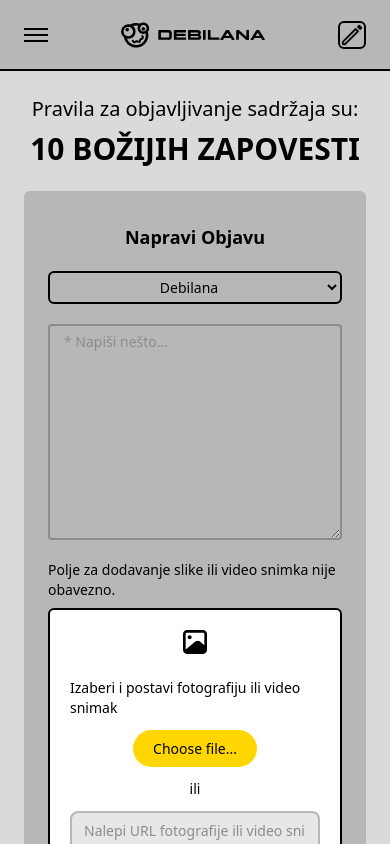
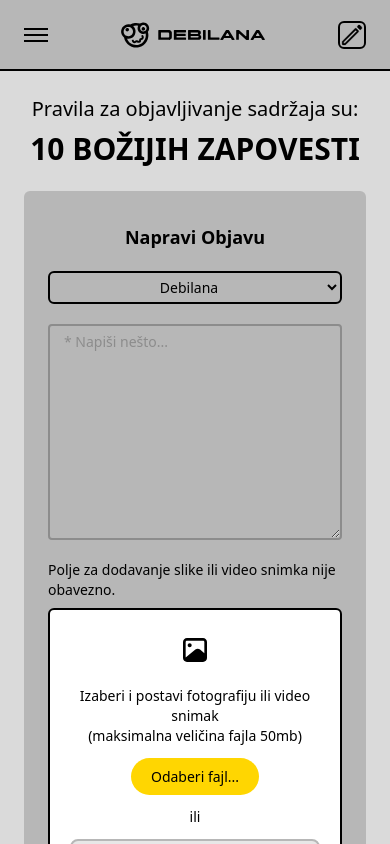
Before and after one commit to alen71/Debilana-Next13-Tailwind-Firebase, a Next.js app: page /create-post in a window 390 px wide. Built offline with nearby package versions, Linux system fonts and the light colour scheme.

Commit message:
video test

```diff
--- a/src/components/layout/SortTable.tsx
+++ b/src/components/layout/SortTable.tsx
@@ -2,11 +2,11 @@
 
 import LikeSvg from '../../assets/like.svg'
 import DislikeSvg from '../../assets/dislike.svg'
-import CommentSvg from '../../assets/commnet.svg'
 import ThemeSwitch from '../shared/ThemeSwitch'
+import ArrowUpSvg from '../../assets/arrowup.svg'
 
 const tabs = [
-  { text: 'najnovije' },
+  { icon: <ArrowUpSvg />, text: 'najnovije' },
   { icon: <LikeSvg />, text: 'lajkovi' },
   { icon: <DislikeSvg />, text: 'dislajkovi' }
 ]
--- a/src/components/layout/posts/Post.tsx
+++ b/src/components/layout/posts/Post.tsx
@@ -13,6 +13,7 @@
   likePost
 } from '../../../utils/firebase/firebase-utils'
 import ApproveOrDelPopup from './ApproveOrDelPopup'
+import VideoEmbed from './VideoEmbed'
 
 const Post = ({
   content,
@@ -21,6 +22,7 @@
   created_at,
   id,
   category,
+  videoURL,
   admin
 }: IPost) => {
   const [managed, setManaged] = useState(false)
@@ -30,6 +32,8 @@
   const [isDisliked, setDisliked] = useState(false)
   const [postLikes, setPostLikes] = useState(like)
   const [postDislikes, setPostDislikes] = useState(dislike)
+
+  // console.log(videoURL)
 
   const dateFormat = new Intl.DateTimeFormat('sr-Latn', {
     day: 'numeric',
@@ -84,6 +88,7 @@
         <p className="text-black font-medium dark:text-primary-dark text-sm sm:text-lg">
           {content}
         </p>
+        {videoURL.length > 0 && <VideoEmbed url={videoURL} />}
       </div>
       <div className="w-full grid grid-cols-4 divide-x border-t-[1px] text-black dark:text-white ">
         {!admin ? (
--- /dev/null
+++ b/src/components/layout/posts/VideoEmbed.tsx
@@ -0,0 +1,23 @@
+import React from 'react'
+
+type Props = {
+  url: string
+}
+
+const VideoEmbed = ({ url }: Props) => {
+  return (
+    <div>
+      <embed
+        width="853"
+        height="480"
+        src={url}
+        // frameBorder="0"
+        // allow="accelerometer; autoplay; clipboard-write; encrypted-media; gyroscope; picture-in-picture"
+        // allowFullScreen
+        title="Embedded youtube"
+      />
+    </div>
+  )
+}
+
+export default VideoEmbed
--- a/src/pages/create-post.tsx
+++ b/src/pages/create-post.tsx
@@ -11,6 +11,8 @@
 const CreatePost = () => {
   const [isTyping, setIsTyping] = useState(false)
   const [textareaText, setTextareaText] = useState('')
+  const [videoURL, setVideoURL] = useState('')
+  const [videoFile, setVideoFile] = useState('')
   const selectEl = useRef<null | HTMLSelectElement>(null)
 
   const checkTyping = (e: any) => {
@@ -23,9 +25,11 @@
     }
   }
 
+  console.log(videoFile)
+
   const createPostFunction = async (e: any) => {
     e.preventDefault()
-
+    if (!videoURL.startsWith('https://')) return
     try {
       const docRef = await addDoc(collection(db, 'posts'), {
         category: selectEl.current?.value,
@@ -33,7 +37,8 @@
         created_at: new Date().toISOString(),
         like: 0,
         dislike: 0,
-        status: PostsStatus.PENDING
+        status: PostsStatus.PENDING,
+        videoURL: videoURL.length > 0 ? videoURL : ''
       })
       setTextareaText('')
       setIsTyping(!isTyping)
@@ -92,44 +97,47 @@
             <p className="pb-2">
               Polje za dodavanje slike ili video snimka nije obavezno.
             </p>
-            <div className="w-full  bg-white dark:bg-black rounded-md border-2 p-5 flex flex-col items-center">
+            <div className="w-full  bg-white dark:bg-black rounded-md border-2 px-5 pb-5 pt-7 flex flex-col items-center">
               <ImageSvg className="lg:scale-125 dark:text-white" />
-              <p className="mb-3 mt-6">
-                Izaberi i postavi fotografiju ili video snimak
+              <p className="mb-3 mt-6 text-center">
+                Izaberi i postavi fotografiju ili video snimak <br />
+                (maksimalna veličina fajla 50mb)
               </p>
               <button
                 type="button"
-                className="bg-light-yellow hover:bg-yellow text-black overflow-hidden rounded-full py-2 px-5 leading-[21px] relative"
+                className="bg-light-yellow hover:bg-yellow text-black overflow-hidden cursor-pointer rounded-full py-2 px-5 leading-[21px] relative"
               >
-                Choose file...
+                Odaberi fajl...
                 <input
                   type="file"
-                  className="opacity-0 absolute top-0 left-0 w-full h-full z-20 cursor-pointer"
+                  className="opacity-0 absolute top-0 left-0 w-full h-full z-20"
+                  onChange={(e: any) => setVideoFile(e.target.value)}
                 />
               </button>
               <p className="py-3">ili</p>
               <input
                 type="text"
-                placeholder="Nalepi URL fotografije ili video snimka"
+                placeholder="Nalepi URL video snimka"
+                value={videoURL}
+                onChange={(e: any) => setVideoURL(e.target.value)}
                 className="bg-primary-light border-main-gray focus:border-black focus:dark:border-primary-dark focus:bg-main-gray dark:bg-gray-dark focus:placeholder:text-black focus:placeholder:dark:text-primary-dark w-full rounded-lg py-2 px-3 outline-none placeholder:text-gray-text-hover border-2 "
               />
               <p className="pt-3 text-center sm:text-left">
-                Podržavamo linkove sa PNG, JPG, GIF or MP4 file.
+                Podržavamo linkove sa YouTube i Vimeo platforme.
               </p>
             </div>
           </div>
-          <div className="flex flex-col sm:flex-row items-center gap-6 sm:gap-0 justify-between">
-            <div className="relative flex items-center gap-4 ">
+          <div className="flex flex-col sm:flex-row items-center gap-6 sm:gap-0 justify-end">
+            {/* <div className="relative flex items-center gap-4 ">
               <input
                 type="checkbox"
                 name="is visible"
-                value="da"
                 className="peer w-6 h-6 absolute left-[2px] top-[2px] opacity-0 cursor-pointer z-10"
               />
               <div className="w-7 h-7 border-2 block rounded-full "></div>
               <div className="w-4 h-4 rounded-full block bg-black dark:bg-white absolute top-[6px] left-[6px] invisible peer-checked:visible"></div>
               <p>Da li želiš da ostaneš anoniman?</p>
-            </div>
+            </div> */}
             <CreatePostButton isTyping={isTyping} />
           </div>
         </form>
@@ -139,3 +147,5 @@
 }
 
 export default CreatePost
+
+// https://www.youtube.com/watch?v=k_dvWmj_ClE&ab_channel=MiroljubPetrovic
--- a/src/styles/globals.css
+++ b/src/styles/globals.css
@@ -3,7 +3,7 @@
 @tailwind utilities;
 
 @layer utilities {
-  @variants responsive {
+  @layer components {
     /* Hide scrollbar for Chrome, Safari and Opera */
     .scrollbar-hide::-webkit-scrollbar {
       /* display: none; */
--- a/src/utils/types/posts.types.ts
+++ b/src/utils/types/posts.types.ts
@@ -7,6 +7,7 @@
   created_at: string
   status: PostsStatus
   category: PostCategory
+  videoURL: string
 }
 
 export enum PostsStatus {
```
Also changed, not shown: src/assets/arrowup.svg (added).
